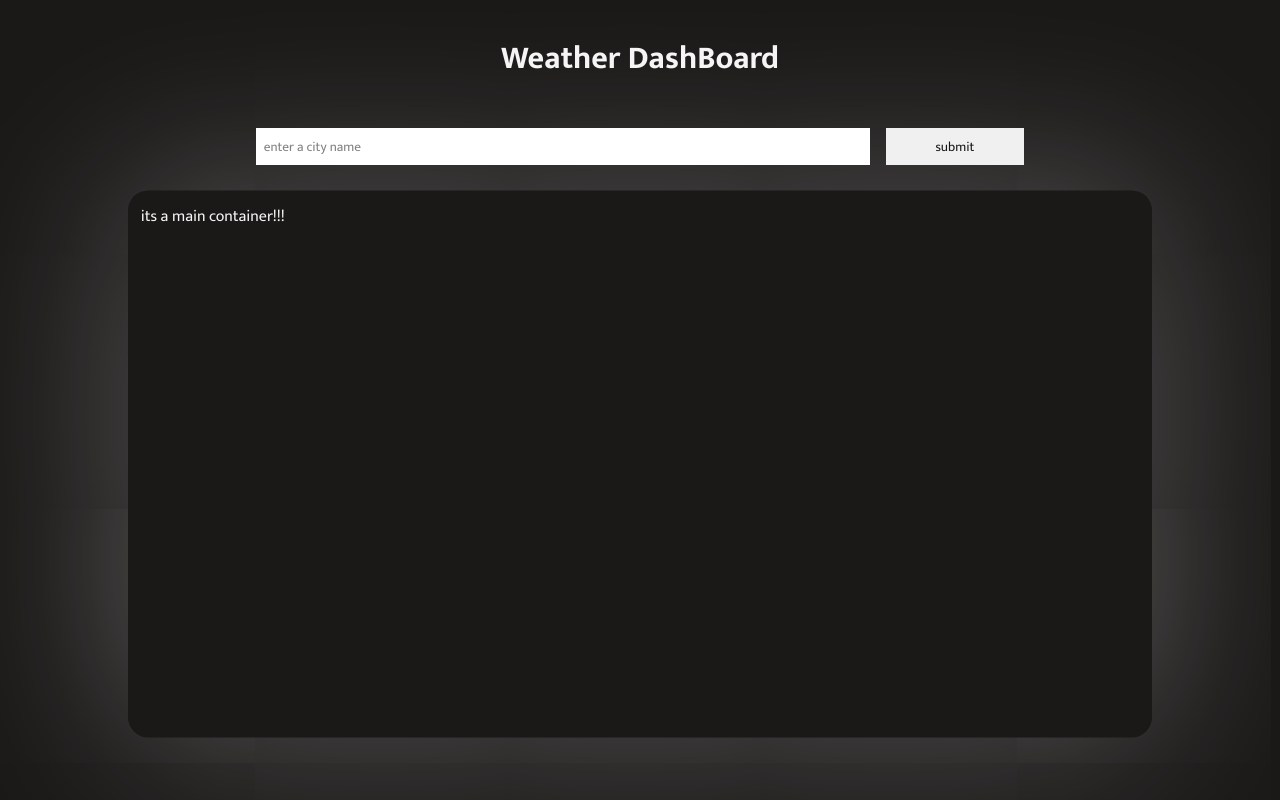
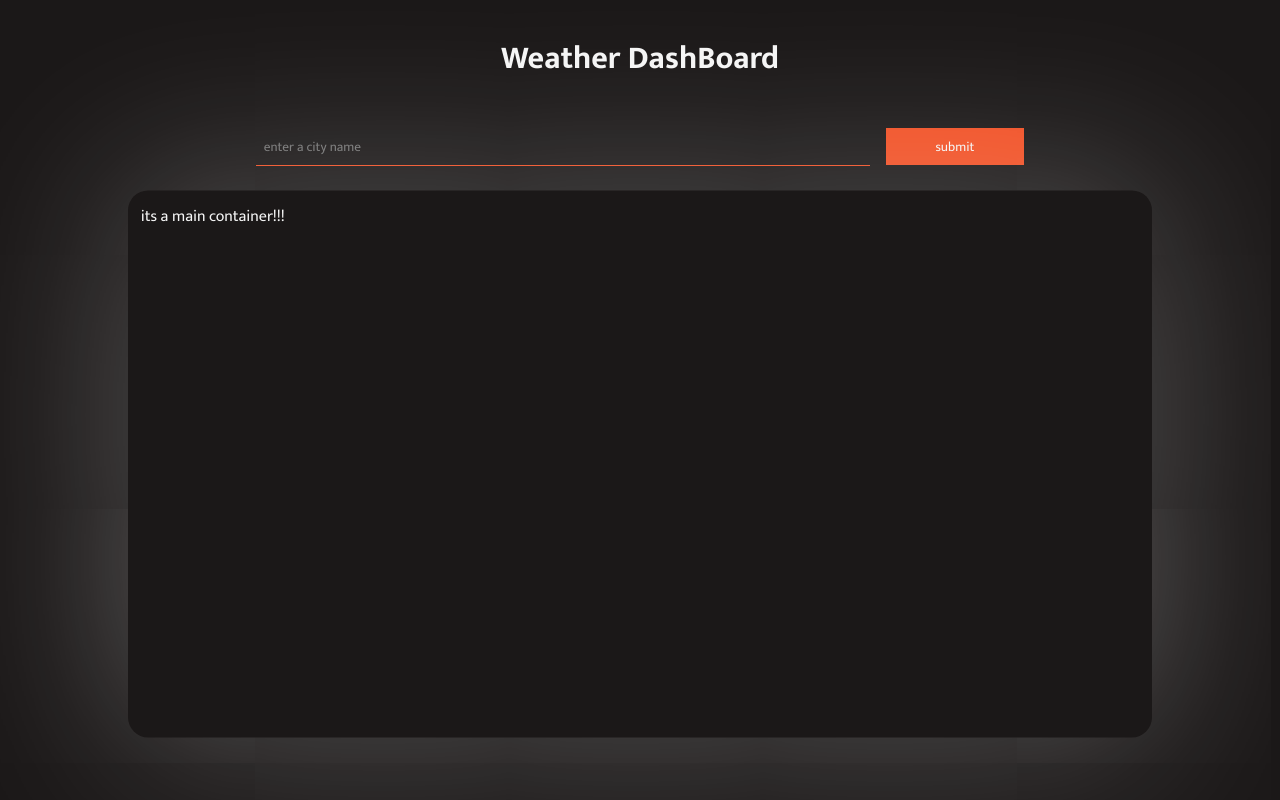
Before and after one commit to Aman-Dangol/Weather_app_react, a React (Vite) app: page / in a window 1280 px wide. Built offline with nearby package versions, Linux system fonts and the light colour scheme; no server answers.

Commit message:
styling form

```diff
--- a/src/css_modules/form.module.css
+++ b/src/css_modules/form.module.css
@@ -12,6 +12,9 @@
   outline: 0;
   padding: 1%;
   margin-right: 2%;
+  background-color: var(--bg-color);
+  color: var(--text-color);
+  border-bottom: 1px solid var(--highlight-color);
 }
 
 .formContainer > button {
@@ -19,4 +22,6 @@
   padding: 1%;
   border: 0;
   outline: 0;
+  background-color: var(--highlight-color);
+  color: var(--text-color);
 }
--- a/src/css_modules/global.css
+++ b/src/css_modules/global.css
@@ -1,4 +1,10 @@
 @import url("https://fonts.googleapis.com/css2?family=Mukta:wght@200;300;400;500;600;700;800&display=swap");
+:root {
+  --bg-color: #1b1818;
+  --text-color: #f5f5f5;
+  --highlight-color: #f15025;
+}
+
 * {
   margin: 0;
   padding: 0;
```
